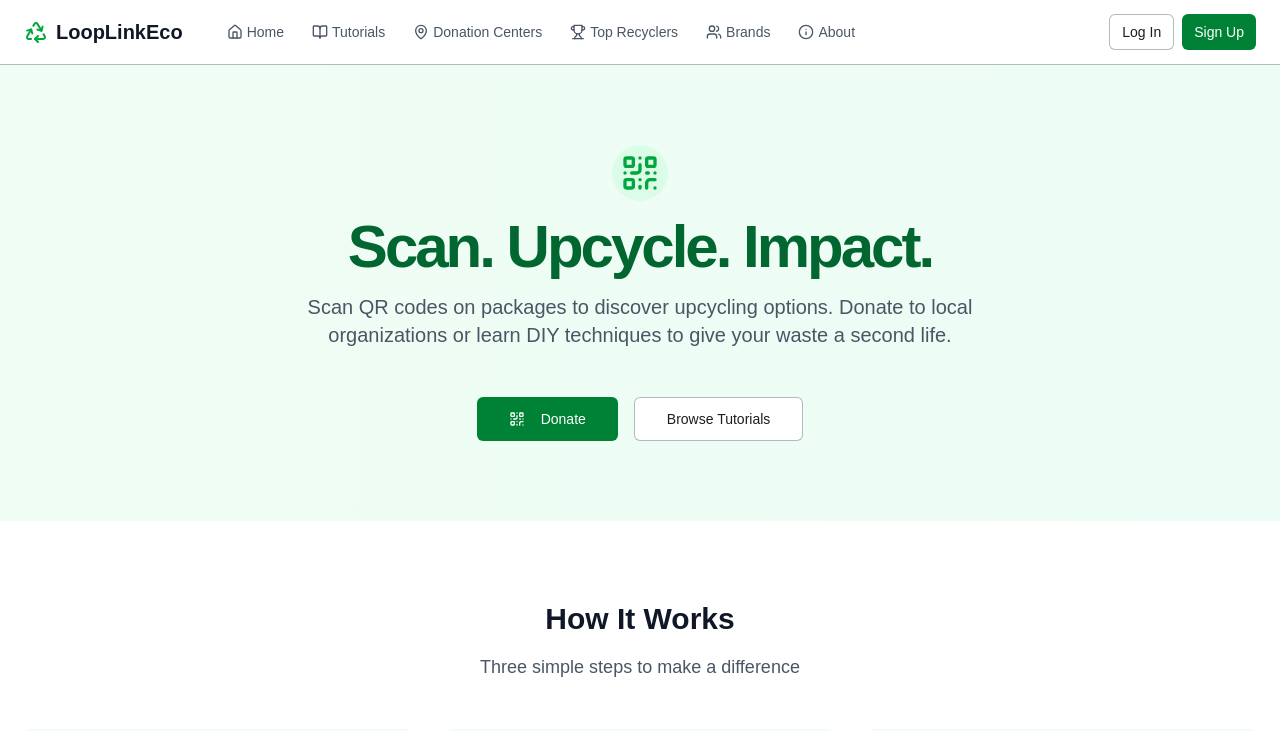
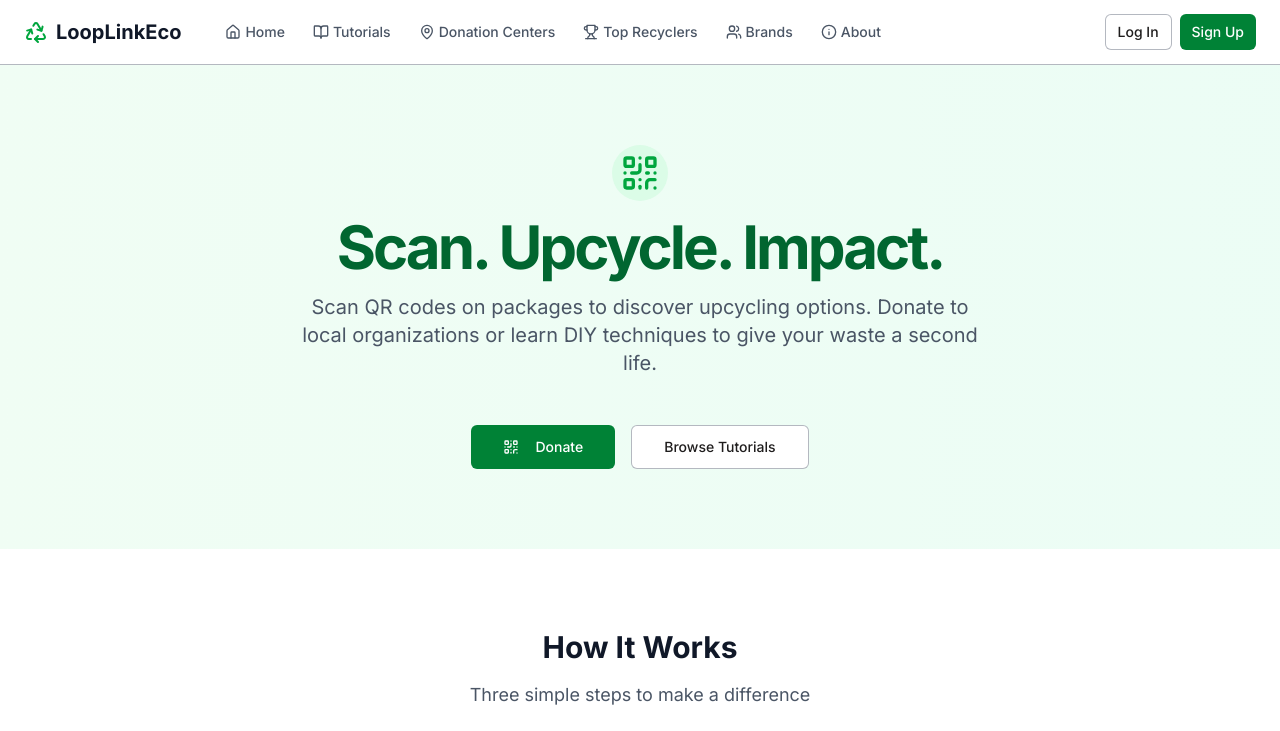
Before and after one commit to Nishieeee/cafelayan-project, a Next.js app: page /landing in a window 1280 px wide. Shown: the top 731 px of the page. Built offline with nearby package versions, Linux system fonts and the light colour scheme.

Commit message:
readded font inter

```diff
--- a/src/app/brand/profile/[id]/page.tsx
+++ b/src/app/brand/profile/[id]/page.tsx
@@ -483,7 +483,7 @@ export default function BrandProfilePage() {
                 <div className="grid grid-cols-2 gap-3">
                   {brand.products.slice(0, 4).map((product) => (
                     <Link key={product.id} href={`/package/${product.id}`}>
-                      <Card className="overflow-hidden hover:shadow-md transition-shadow">
+                      <Card className="overflow-hidden hover:shadow-md transition-shadow border-gray-500/50">
                         <div className="aspect-square bg-gray-100 relative">
                           <img
                             src={product.image || "/placeholder.svg"}
--- a/src/app/layout.tsx
+++ b/src/app/layout.tsx
@@ -1,12 +1,12 @@
 import type React from "react"
 import "@/app/globals.css"
-// import { Inter } from "next/font/google"
+import { Inter } from "next/font/google"
 import { ThemeProvider } from "@/components/theme-provider"
 import Header from "@/components/Header"
 import Footer from "@/components/footer"
-// import { cn } from "@/lib/utils"
+import { cn } from "@/lib/utils"
 
-// const inter = Inter({ subsets: ["latin"] })
+const inter = Inter({ subsets: ["latin"] })
 
 import type { Metadata } from "next";
 import "./globals.css";
@@ -24,8 +24,8 @@ export default function RootLayout({
 }>) {
   return (
     <html lang="en">
-      {/* <body className={cn(inter.className, "min-h-screen bg-gray-50")}> */}
-      <body className="min-h-screen bg-gray-50">
+      <body className={cn(inter.className, "min-h-screen bg-gray-50")}>
+      {/* <body className="min-h-screen bg-gray-50"> */}
         <ThemeProvider attribute="class" defaultTheme="light" enableSystem disableTransitionOnChange>
 
           <AuthProvider>
```
